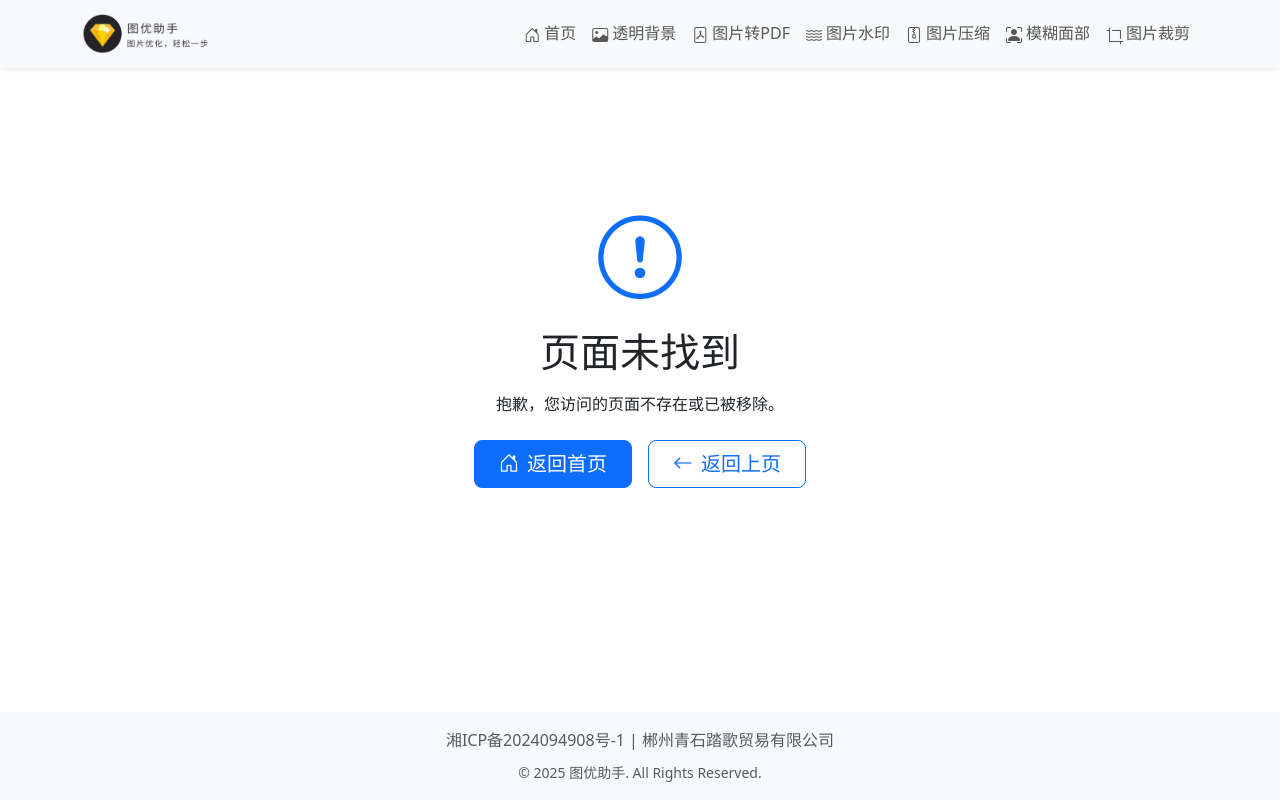
After one commit to qqphp/office-toolkit, a Flask app: template app/templates/404.html in a window 1280 px wide. The commit adds this page. Run offline with Flask 3, Linux system fonts and the light colour scheme; the template is opened without the code that fills it, so the values that code supplies are empty; some libraries are stand-ins or nearby versions.

Commit message:
添加404路由和页面

```diff
--- a/app/routes/main_routes.py
+++ b/app/routes/main_routes.py
@@ -587,3 +587,7 @@ def download_all_cropped():
     except Exception as e:
         current_app.logger.error(f"打包下载裁剪图片失败: {str(e)}")
         return jsonify({'error': '打包下载失败'}), 500
+
+@main_bp.app_errorhandler(404)
+def page_not_found(e):
+    return render_template('404.html'), 404
--- a/app/static/css/style.css
+++ b/app/static/css/style.css
@@ -105,3 +105,41 @@ main {
 .footer {
     margin-top: auto;
 }
+
+/* 404页面样式 */
+.error-page {
+    min-height: 60vh;
+    display: flex;
+    align-items: center;
+}
+
+.error-icon {
+    animation: pulse 2s infinite;
+}
+
+@keyframes pulse {
+    0% {
+        transform: scale(1);
+    }
+    50% {
+        transform: scale(1.05);
+    }
+    100% {
+        transform: scale(1);
+    }
+}
+
+/* 响应式调整 */
+@media (max-width: 768px) {
+    .error-page .section-title {
+        font-size: 2rem;
+    }
+
+    .error-page .section-subtitle {
+        font-size: 1rem;
+    }
+
+    .error-icon .bi {
+        font-size: 4rem;
+    }
+}
--- /dev/null
+++ b/app/templates/404.html
@@ -0,0 +1,34 @@
+{% extends "base.html" %}
+
+{% block content %}
+<div class="error-page text-center py-5">
+    <div class="container">
+        <div class="row justify-content-center">
+            <div class="col-md-8">
+                <!-- 404图标 -->
+                <div class="error-icon mb-4">
+                    <i class="bi bi-exclamation-circle display-1 text-primary"></i>
+                </div>
+
+                <!-- 错误标题 -->
+                <h1 class="section-title mb-3">页面未找到</h1>
+
+                <!-- 错误描述 -->
+                <p class="section-subtitle mb-4">
+                    抱歉，您访问的页面不存在或已被移除。
+                </p>
+
+                <!-- 返回按钮 -->
+                <div class="d-flex justify-content-center gap-3">
+                    <a href="{{ url_for('main.home') }}" class="btn btn-primary btn-lg px-4">
+                        <i class="bi bi-house-door me-2"></i>返回首页
+                    </a>
+                    <button onclick="history.back()" class="btn btn-outline-primary btn-lg px-4">
+                        <i class="bi bi-arrow-left me-2"></i>返回上页
+                    </button>
+                </div>
+            </div>
+        </div>
+    </div>
+</div>
+{% endblock %}
```
